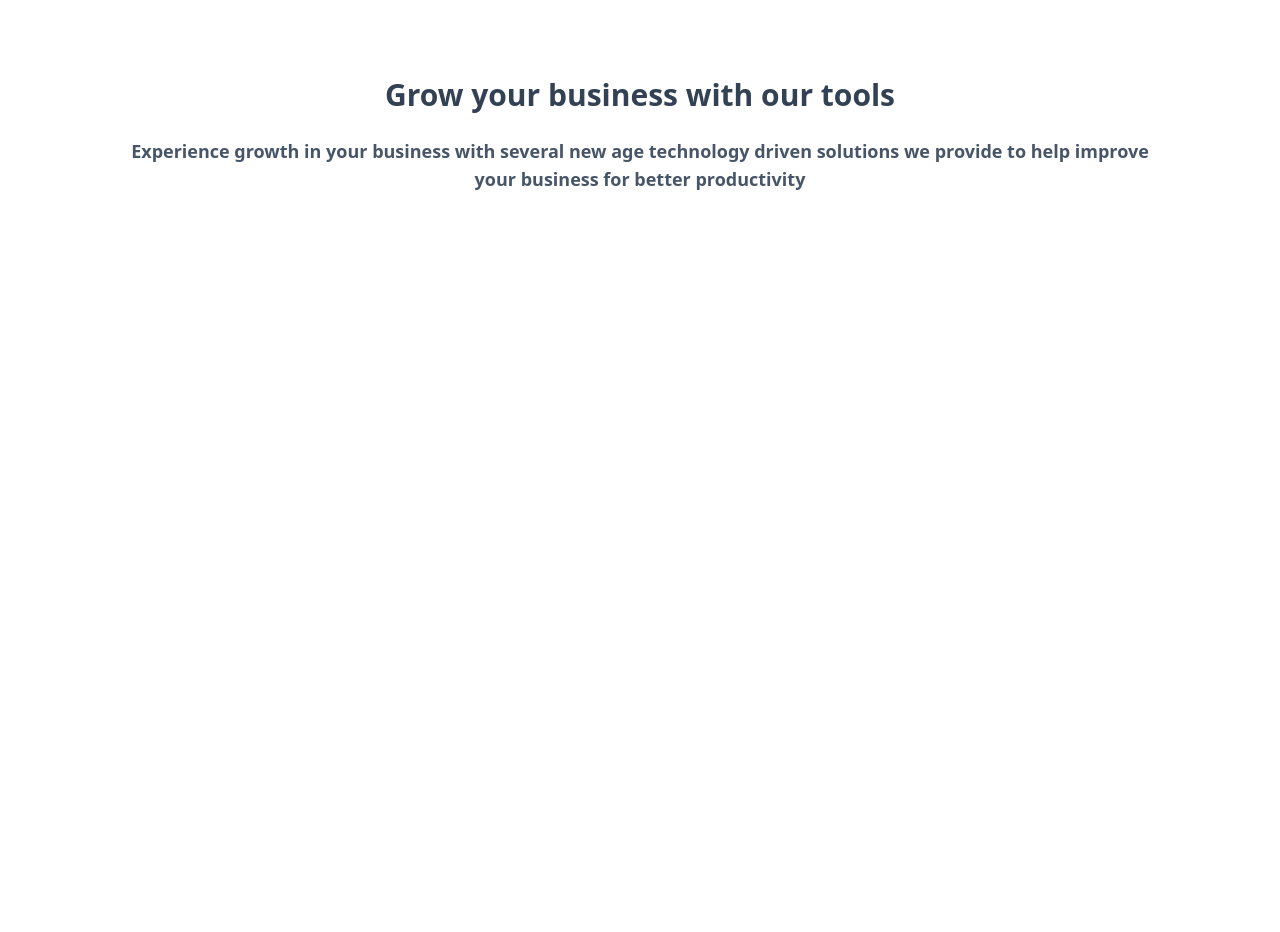
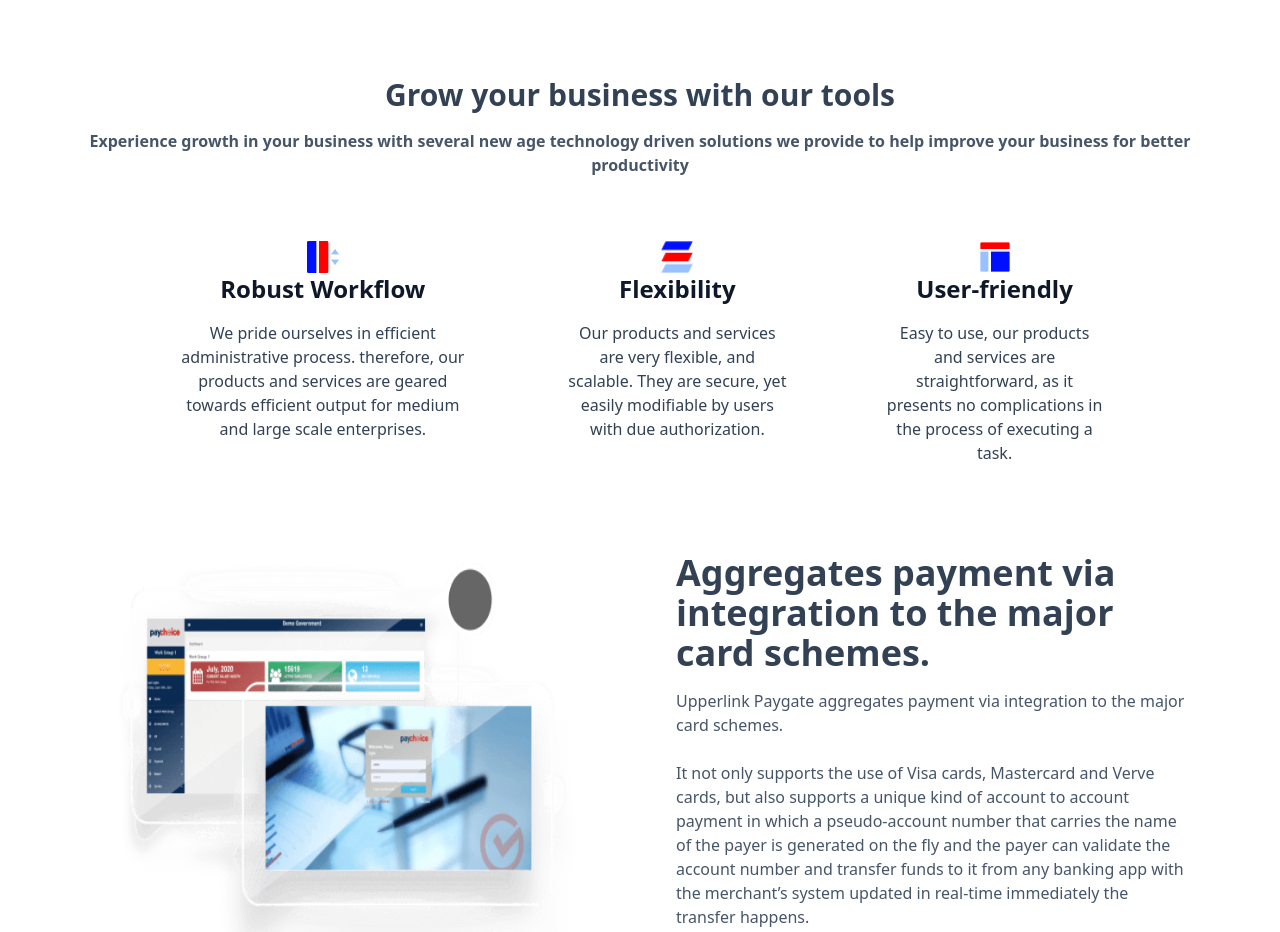
Before and after one commit to Vinniharu/upperlink-demo, a website: page dist/index.html in a window 1280 px wide. Shown: the part 1146-2078 px from the top of the page. Before the commit the page ends 1419 px from the top, so only its background shows below. Drawn offline with nearby package versions, Linux system fonts and the light colour scheme.

Commit message:
Update to html

```diff
--- a/dist/index.html
+++ b/dist/index.html
@@ -9,7 +9,7 @@
    <link rel="stylesheet" href="https://unpkg.com/aos@next/dist/aos.css" />
 </head>
 
-<body>
+<body class="font-[Space Grotesk]">
    <nav class="bg-white lg:flex items-center justify-between xl:pl-44 p-6 xl:py-8">
       <div class="flex justify-between items-center">
          <a href="#">
@@ -53,7 +53,7 @@
       <div
          class="flex flex-wrap items-start justify-between m-6 md:mx-auto xl:max-w-5xl lg:max-w-4xl md:max-w-2xl gap-x-16">
          <div data-aos="fade-right" data-aos-duration="700" data-aos-easing="ease-in-out" data-aos-mirror="true"
-         data-aos-once="true" class="md:flex-1">
+            data-aos-once="true" class="md:flex-1">
             <h1
                class="text-transparent bg-clip-text w-fit font-bold text-5xl bg-gradient-to-r from-red-500 via-red-400 via-blue-400 to-blue-600 leading-tight lg:leading-normal">
                All your
@@ -62,9 +62,11 @@
             <p class="leading-tight lg:leading-relaxed text-slate-600 text-2xl my-4">Grow your business efficiently with
                our modern end-to-end Payment system that leaves nothing out.</p>
 
-            <div class="my-16 flex flex-row justify-start gap-x-20 md:gap-0 md:justify-between">
+            <div class="my-16 flex flex-row justify-start gap-x-20 md:gap-2 lg:gap-20 md">
                <a href="#" class="p-4 rounded-md bg-blue-700 text-white text-md hover:bg-blue-900">Create an Account</a>
-               <a href="#" class="p-4 rounded-md border-2 border-blue-800 text-md text-slate-600 hover:bg-blue-400 hover:text-white duration-700 ease-in-out">Contact sales</a>
+               <a href="#"
+                  class="p-4 rounded-md border-2 border-blue-800 text-md text-slate-600 hover:bg-blue-400 hover:text-white duration-700 ease-in-out">Contact
+                  sales</a>
             </div>
          </div>
          <div class="md:flex-1 md:text-right">
@@ -79,13 +81,58 @@
       </div>
       <div class="bg-white">.</div>
    </div>
-   <div class="my-20 mx-6 md:mx-auto max-w-5xl">
+   <div class="my-20 mx-6 md:mx-auto max-w-5xl lg:max-w-6xl">
       <div class="text-center max-w-6xl lg:mx-auto lg:max-w-none">
-         <h1 class="text-xl sm:text-3xl my-4 sm:my-6 text-slate-700 font-bold">Grow your business with our tools</h1>
-         <p class="text-sm sm:text-lg text-slate-600 font-semibold">Experience growth in your business with several new age technology driven
+         <h1 class="text-xl sm:text-3xl my-2 sm:my-4 text-slate-700 font-bold">Grow your business with our tools</h1>
+         <p class="text-sm sm:text-base text-slate-600 font-semibold">Experience growth in your business with several
+            new age technology driven
             solutions we provide to help improve
             your
             business for better productivity</p>
+      </div>
+      <div
+         class="flex flex-wrap sm:flex-nowrap justify-between max-w-sm sm:max-w-xl lg:max-w-5xl md:max-w-3xl items-start mx-auto my-10 md:my-16">
+         <div class="flex flex-col items-center mb-6 text-center px-12">
+            <img class="w-8" src="/img/robust.png" alt="robust">
+            <h1 class="mb-4 font-bold text-2xl text-slate-900">Robust Workflow</h1>
+            <p class="text-slate-700">We pride ourselves in efficient administrative process. therefore, our products
+               and services are geared
+               towards
+               efficient output for medium and large scale enterprises.
+            </p>
+         </div>
+         <div class="flex flex-col items-center mb-6 text-center px-12">
+            <img class="w-8" src="/img/flexi.png" alt="robust">
+            <h1 class="mb-4 font-bold text-2xl text-slate-900">Flexibility</h1>
+            <p class="text-slate-700">Our products and services are very flexible, and scalable. They are secure, yet
+               easily modifiable by
+               users with due
+               authorization.</p>
+         </div>
+         <div class="flex flex-col items-center mb-6 text-center px-12">
+            <img class="w-8" src="/img/userfr.png" alt="robust">
+            <h1 class="mb-4 font-bold text-2xl text-slate-900">User-friendly</h1>
+            <p class="text-slate-700">Easy to use, our products and services are straightforward, as it presents no
+               complications in the
+               process of executing
+               a task.</p>
+         </div>
+      </div>
+      <div class="flex flex-wrap sm:flex-nowrap justify-between">
+         <div class="sm:flex-1"><img class="h-full" src="/img/section3a.png" alt="section3a"></div>
+         <div data-aos="fade-right" data-aos-duration="700" data-aos-once="true" class="sm:flex-1 px-6 py-16 md:py-0 md:pl-16 lg:pl-24">
+            <h1 class="leading-tight text-4xl sm:text-2xl md:text-3xl lg:text-4xl font-bold text-slate-700">Aggregates payment via integration to the major card schemes.</h1>
+            <p class="text-base sm:text-sm md:text-base text-slate-600 mt-4"><a href="#">Upperlink Paygate</a> aggregates payment via integration to the major card schemes.
+               <br><br>
+               It not only supports the use of Visa cards, Mastercard and Verve cards, but also supports a unique kind
+               of account to
+               account payment in which a pseudo-account number that carries the name of the payer is generated on the
+               fly and the
+               payer can validate the account number and transfer funds to it from any banking app with the merchant’s
+               system updated
+               in real-time immediately the transfer happens.</p>
+            <button class="p-2 md:p-4 bg-blue-700 hover:bg-blue-900 duration-500 ease-in-out rounded-md text-white text-sm sm:text-base my-32">Get started with PayGate</button>
+         </div>
       </div>
    </div>
 
--- a/package.json
+++ b/package.json
@@ -4,7 +4,8 @@
   "description": "",
   "main": "index.js",
   "scripts": {
-    "test": "echo \"Error: no test specified\" && exit 1"
+    "test": "echo \"Error: no test specified\" && exit 1",
+    "dev": "tailwindcss -i ./src/input.css -o ./dist/output.css --watch"
   },
   "author": "",
   "license": "ISC",
```
Also changed, not shown: dist/output.css, img/flexi.png (added), img/robust.png (added), img/section3a.png (added), img/userfr.png (added).
